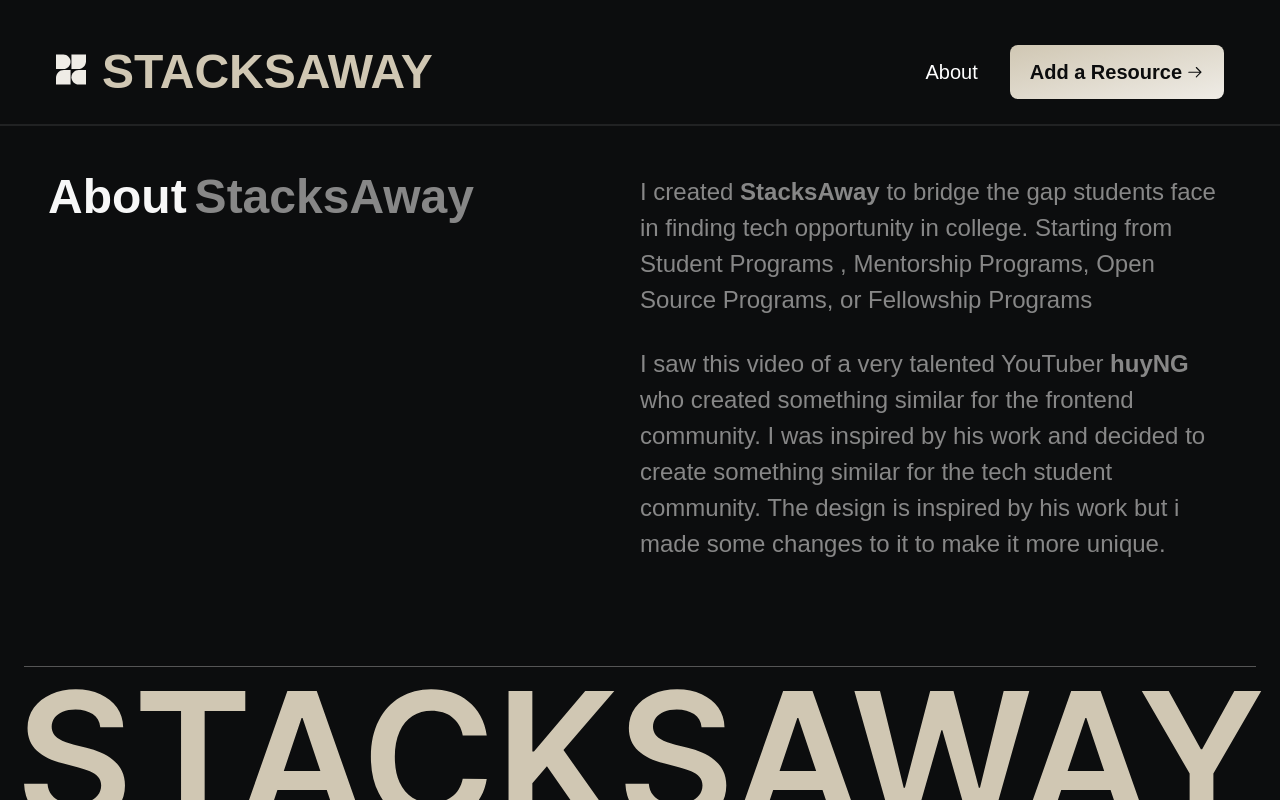
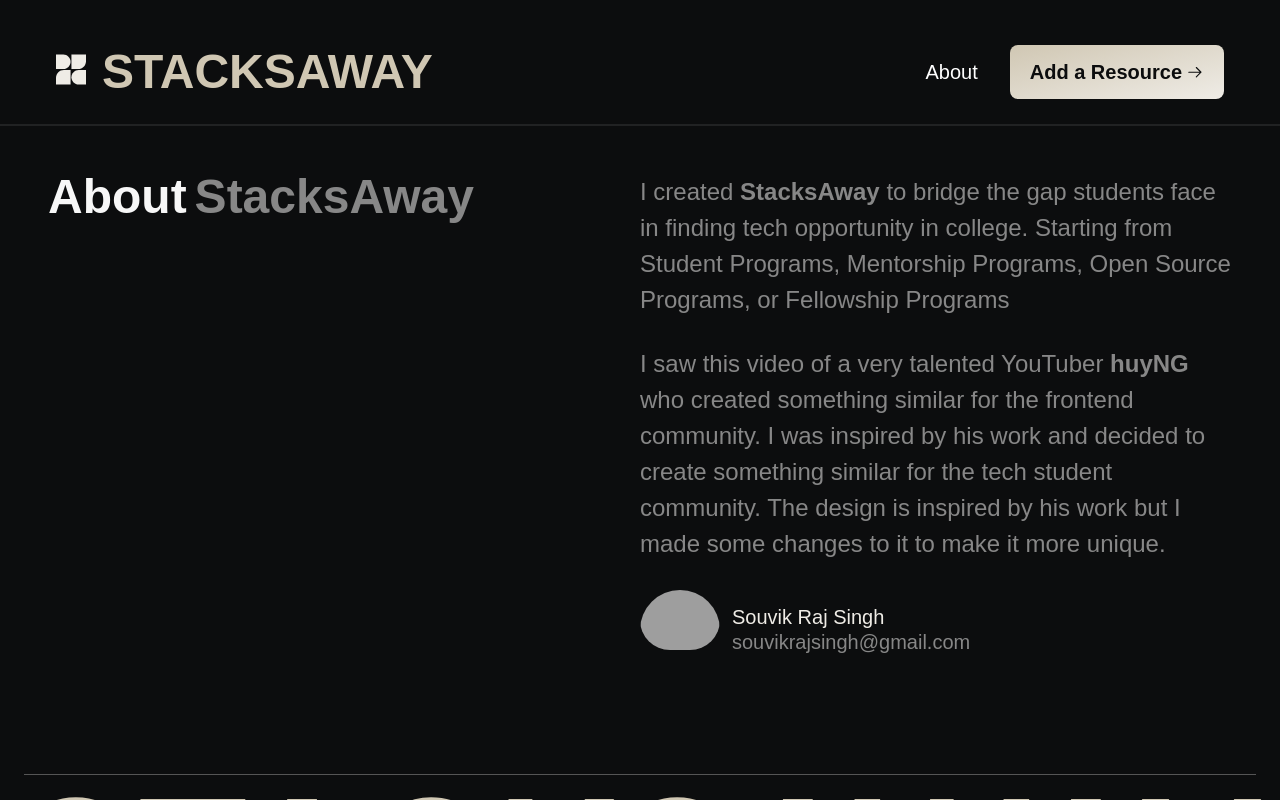
Before and after one commit to souvikrajsingh/StacksAway, a React (Vite) app: page /about in a window 1280 px wide. Shown: the top 800 px of the page. Built offline with nearby package versions, Linux system fonts and the light colour scheme; grey boxes are pictures that could not be loaded; a web font is replaced by a local one.

Commit message:
fixed-about-tab

```diff
--- a/src/about/About.jsx
+++ b/src/about/About.jsx
@@ -1,11 +1,33 @@
 import React from "react";
 import Navbar from "../components/Navbar";
 import Footer from "../components/Footer";
+import { GoArrowUpRight } from "react-icons/go";
+import { GoCheckCircle } from "react-icons/go";
+import { useState, useEffect } from "react";
+
+const NavbarMemo = React.memo(Navbar);
+const FooterMemo = React.memo(Footer);
 
 function About() {
+  const [copied, setCopied] = useState(false);
+
+  const copyToClipboard = () => {
+    navigator.clipboard.writeText("souvikrajsingh@gmail.com");
+    setCopied(true);
+  };
+
+  useEffect(() => {
+    if (copied) {
+      const timer = setTimeout(() => {
+        setCopied(false);
+      }, 1000); // Change duration of the message display as needed
+
+      return () => clearTimeout(timer);
+    }
+  }, [copied]);
   return (
     <>
-      <Navbar />
+      <NavbarMemo />
       <section className="grid grid-cols-1 md:grid-cols-2 font-cabinG text-light-gray p-4 md:p-12">
         <header className="flex text-display text-h5 md:text-h2 max-w-[20ch] text-center text-accent mb-4 md:mb-0">
           <h1>About</h1>
@@ -15,20 +37,46 @@
           <p>
             I created <strong>StacksAway</strong> to bridge the gap students
             face in finding tech opportunity in college. Starting from Student
-            Programs , Mentorship Programs, Open Source Programs, or Fellowship
+            Programs, Mentorship Programs, Open Source Programs, or Fellowship
             Programs
           </p>
           <p>
             I saw this video of a very talented YouTuber <strong>huyNG</strong>{" "}
             who created something similar for the frontend community. I was
             inspired by his work and decided to create something similar for the
-            tech student community. The design is inspired by his work but i
+            tech student community. The design is inspired by his work but I
             made some changes to it to make it more unique.
           </p>
+
+          <div className="flex items-center gap-x-3">
+            <div className="w-20 h-20 rounded-full overflow-hidden">
+              <img
+                src="./assets/profile.jpg"
+                alt="Profile Picture"
+                className="rounded-full w-100 h-100"
+              />
+            </div>
+            <div className="text-primary text-base xl:text-h6 2xl:text-h5 font-medium flex flex-col">
+              <p className=" leading-tight">Souvik Raj Singh</p>
+              <span
+                className="leading-tight text-light-gray font-cabinG  cursor-pointer hover:underline relative"
+                onClick={copyToClipboard}
+              >
+                souvikrajsingh@gmail.com
+                {copied && (
+                  <span className="animate-pulse text-light-gray absolute right-[-15] mt-[-50px] text-xs ">
+                    Copied to clipboard!{" "}
+                    <GoCheckCircle className="fill-green-500 stroke-[0.2] " />
+                  </span>
+                )}
+              </span>
+            </div>
+          </div>
         </article>
+        <div className="flex justify-center items-center"></div>
       </section>
 
-      <Footer />
+      <FooterMemo />
     </>
   );
 }
```
